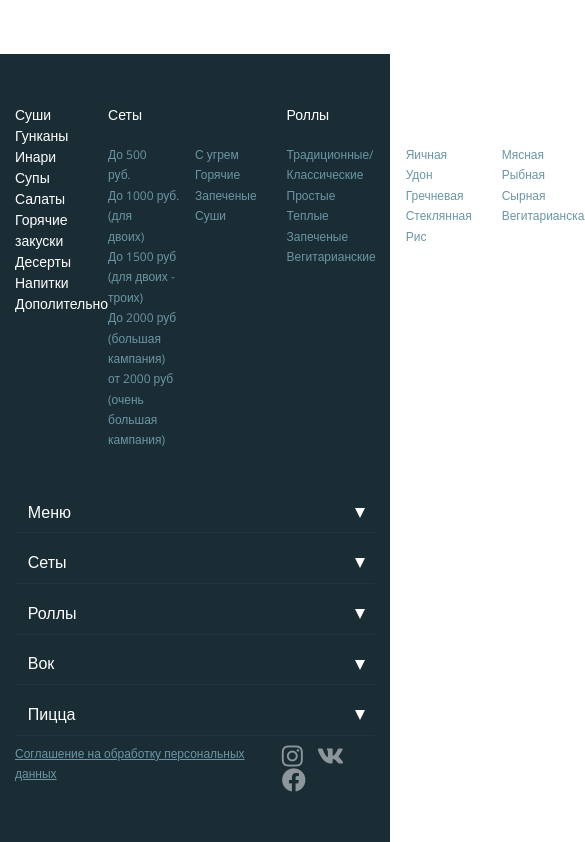
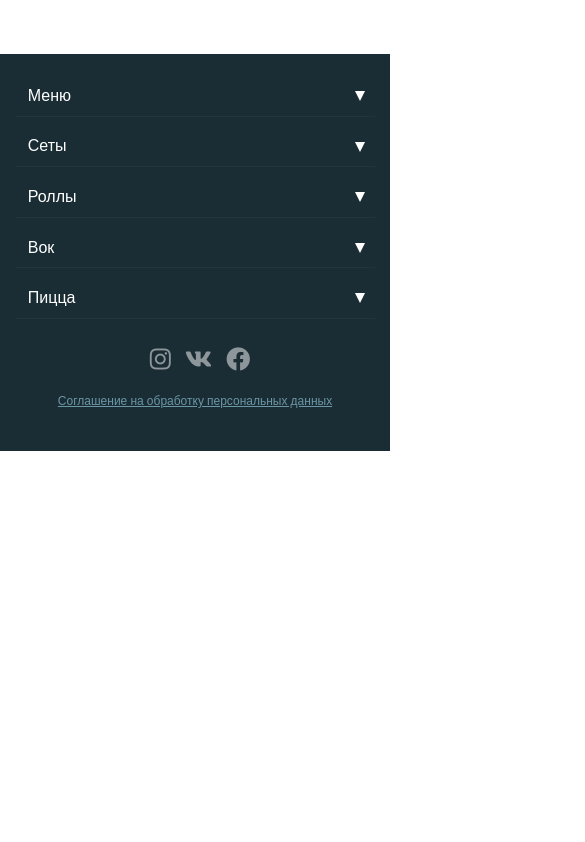
Before and after one commit to ELegek/Miushi, a website: page app/index.html in a window 390 px wide. Shown: the part 6918-7760 px from the top of the page, 585 px wide, since content can reach past the window. After the commit the page ends 7369 px from the top, so only its background shows below. Drawn offline with nearby package versions, Linux system fonts and the light colour scheme.

Commit message:
Закончил адаптив

```diff
--- a/app/index.html
+++ b/app/index.html
@@ -970,7 +970,7 @@
 
 
       <!-- ======================= Footer Аккордеон ======================== -->
-      <div class="footer__wrapper">
+      <div class="footer__copy">
         <div class="footer__copy-text">Соглашение на обработку персональных данных</div>
         <div class="footer__copy-icon">
           <a href="#"><i class="fab fa-instagram"></i></a>
--- a/app/scss/_media.scss
+++ b/app/scss/_media.scss
@@ -87,7 +87,19 @@
 
     // ============= About =============
 
+    // ============= Accordeon  =============
+    .footer {
+        padding: 20px 0px;
+    }
+    .footer__wrapper {
+        display: none;
+    }
 
+    .accordeon {
+        display: block;
+    }
+
+    // ============= Accordeon  =============
 }
 
 @media (max-width: 600px) {
@@ -255,6 +267,21 @@
     }
 
     // ============= About =============
+
+    // ============= Footer =============
+    .footer__copy {
+        flex-direction: column-reverse;
+    }
+    .footer__copy-text {
+        text-align: center;
+        width: 100%;
+    }
+    .footer__copy-icon {
+        text-align: center;
+        width: 100%;
+        margin-bottom: 20px;
+    }
+    // ============= Footer =============
 }
 
 @media (max-width: 320px) {
--- a/app/scss/blocks/accordeon.scss
+++ b/app/scss/blocks/accordeon.scss
@@ -3,6 +3,7 @@
   }
 
   .accordeon {
+      display: none;
   }
 
   .accordeon_item {
--- a/app/scss/blocks/footer.scss
+++ b/app/scss/blocks/footer.scss
@@ -7,6 +7,12 @@
         &:first-child {
             margin-bottom: 40px;
         }
+    }
+    &__copy {
+        display: flex;
+        justify-content: space-between;
+        flex-wrap: wrap;
+        padding: 20px 0px;
     }
     &__menu {
         a {
```
Also changed, not shown: app/css/blocks/accordeon.min.css, app/css/blocks/footer.min.css, app/css/style.min.css.
